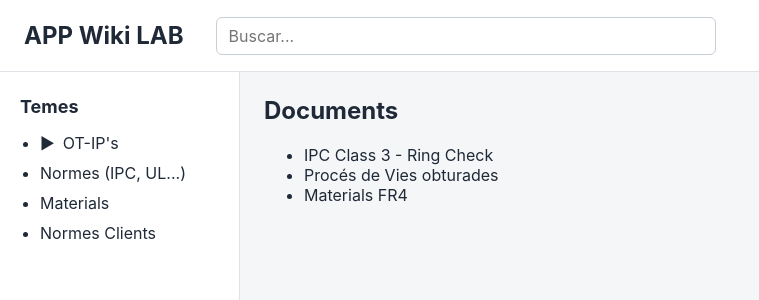
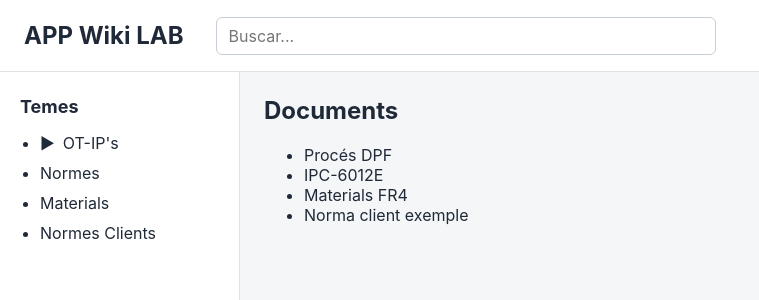
Before and after one commit to JCostaCotet/APP_Wiki_LAB, a React (Vite) app: page / in a window 1280 px wide. Shown: the top 300 px of the page, without its empty margins (0-759 px from the left). Built offline with nearby package versions, Linux system fonts and the light colour scheme.

Commit message:
Pendent de revisió

```diff
--- a/src/App.tsx
+++ b/src/App.tsx
@@ -1,17 +1,23 @@
+import { useState } from 'react';
+
 import Header from './components/Header';
 import Sidebar from './components/Sidebar';
 import DocumentList from './components/DocumentList';
 
 function App() {
+  const [selectedCategoryId, setSelectedCategoryId] = useState<string | null>(
+    null,
+  );
+
   return (
     <div className="app">
       <Header />
 
       <div className="app-body">
-        <Sidebar />
+        <Sidebar onSelectCategory={setSelectedCategoryId} />
 
         <main className="app-content">
-          <DocumentList />
+          <DocumentList categoryId={selectedCategoryId} />
         </main>
       </div>
     </div>
--- a/src/components/DocumentList.tsx
+++ b/src/components/DocumentList.tsx
@@ -1,12 +1,26 @@
-function DocumentList() {
+import { documents } from '../data/documents';
+
+interface DocumentListProps {
+  categoryId: string | null;
+}
+
+function DocumentList({ categoryId }: DocumentListProps) {
+  const filteredDocuments = categoryId
+    ? documents.filter(
+        (document) => document.categoryId === categoryId,
+      )
+    : documents;
+
   return (
     <section className="document-list">
       <h2>Documents</h2>
 
       <ul>
-        <li>IPC Class 3 - Ring Check</li>
-        <li>Procés de Vies obturades</li>
-        <li>Materials FR4</li>
+        {filteredDocuments.map((document) => (
+          <li key={document.id}>
+            {document.title}
+          </li>
+        ))}
       </ul>
     </section>
   );
--- a/src/components/Sidebar.tsx
+++ b/src/components/Sidebar.tsx
@@ -1,37 +1,66 @@
+interface SidebarProps {
+  onSelectCategory: (categoryId: string) => void;
+}
+
 import { useState } from 'react';
+import { categories } from '../data/categories';
 
-function Sidebar() {
-  const [otIpsOpen, setOtIpsOpen] = useState(false);
+function Sidebar({ onSelectCategory }: SidebarProps) {
+  const [openCategory, setOpenCategory] = useState<string | null>(null);
+
+  const rootCategories = categories.filter(
+    (category) => !category.parentId,
+  );
+
+  const getChildren = (categoryId: string) =>
+    categories.filter(
+      (category) => category.parentId === categoryId,
+    );
+
+  const toggleCategory = (categoryId: string) => {
+    setOpenCategory(
+      openCategory === categoryId ? null : categoryId,
+    );
+  };
 
   return (
     <aside className="sidebar">
       <h2 className="sidebar-title">Temes</h2>
 
       <ul className="sidebar-list">
-        <li>
+        {rootCategories.map((category) => {
+          const children = getChildren(category.id);
+          const hasChildren = children.length > 0;
+          const isOpen = openCategory === category.id;
+
+          return (
+            <li key={category.id}>
+              {hasChildren ? (
+                <>
                   <button
                     className="sidebar-dropdown"
-            onClick={() => setOtIpsOpen(!otIpsOpen)}
+                    onClick={() => toggleCategory(category.id)}
                   >
-            <span>{otIpsOpen ? '▼' : '▶'}</span>
-            OT-IP's
+                    <span>{isOpen ? '▼' : '▶'}</span>
+                    {category.name}
                   </button>
 
-          {otIpsOpen && (
+                  {isOpen && (
                     <ul className="sidebar-sublist">
-              <li>DPF</li>
-              <li>Coure</li>
-              <li>Màscara</li>
-              <li>Marcatge</li>
-              <li>Mecanitzat</li>
-              <li>Test elèctric</li>
+                      {children.map((child) => (
+                        <li key={child.id}>
+                          {child.name}
+                        </li>
+                      ))}
                     </ul>
                   )}
+                </>
+              ) : (
+                category.name
+              )}
             </li>
-
-        <li>Normes (IPC, UL...)</li>
-        <li>Materials</li>
-        <li>Normes Clients</li>
+          );
+        })}
       </ul>
     </aside>
   );
--- a/src/data/categories.ts
+++ b/src/data/categories.ts
@@ -5,6 +5,36 @@ export const categories: Category[] = [
     id: 'ot-ip',
     name: "OT-IP's",
     description: 'Documentació relacionada amb OT-IP',
+  },
+  {
+    id: 'ot-ip-dpf',
+    name: 'DPF',
+    parentId: 'ot-ip',
+  },
+  {
+    id: 'ot-ip-coure',
+    name: 'Coure',
+    parentId: 'ot-ip',
+  },
+  {
+    id: 'ot-ip-mascara',
+    name: 'Màscara',
+    parentId: 'ot-ip',
+  },
+  {
+    id: 'ot-ip-marcatge',
+    name: 'Marcatge',
+    parentId: 'ot-ip',
+  },
+  {
+    id: 'ot-ip-mecanitzat',
+    name: 'Mecanitzat',
+    parentId: 'ot-ip',
+  },
+  {
+    id: 'ot-ip-test-electric',
+    name: 'Test elèctric',
+    parentId: 'ot-ip',
   },
   {
     id: 'normes',
--- a/src/data/documents.ts
+++ b/src/data/documents.ts
@@ -5,10 +5,10 @@ export const documents: Document[] = [
     id: 'doc-001',
     title: 'Procés DPF',
     description: 'Documentació relacionada amb el procés DPF.',
-    fileName: 'proces-dpf.pdf',
-    filePath: '/documents/proces-dpf.pdf',
+    fileName: 'process-dpf.pdf',
+    filePath: '/documents/process-dpf.pdf',
     type: 'pdf',
-    categoryId: 'ot-ip',
+    categoryId: 'ot-ip-dpf',
     tags: ['dpf', 'ot-ip'],
   },
   {
--- a/src/models/Category.ts
+++ b/src/models/Category.ts
@@ -2,4 +2,5 @@ export interface Category {
   id: string;
   name: string;
   description?: string;
+  parentId?: string;
 }
```
Lines whose indentation alone changed are shown as unchanged.
